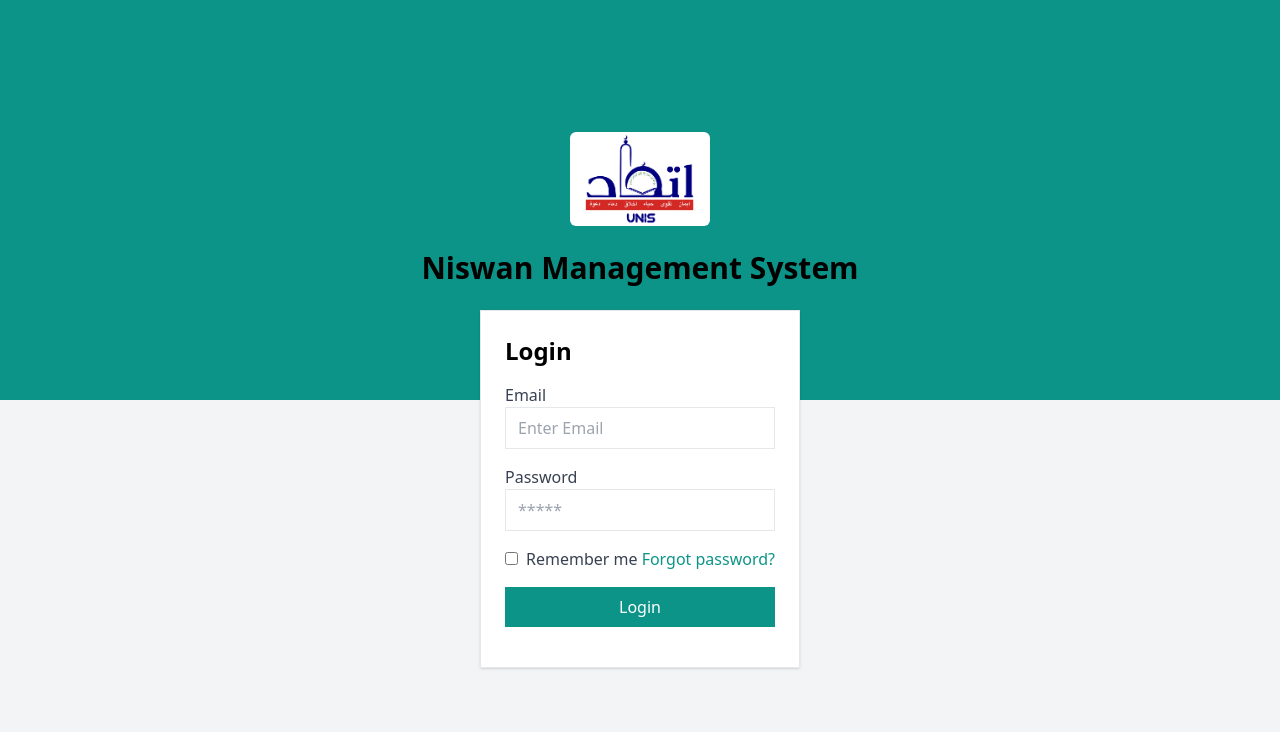
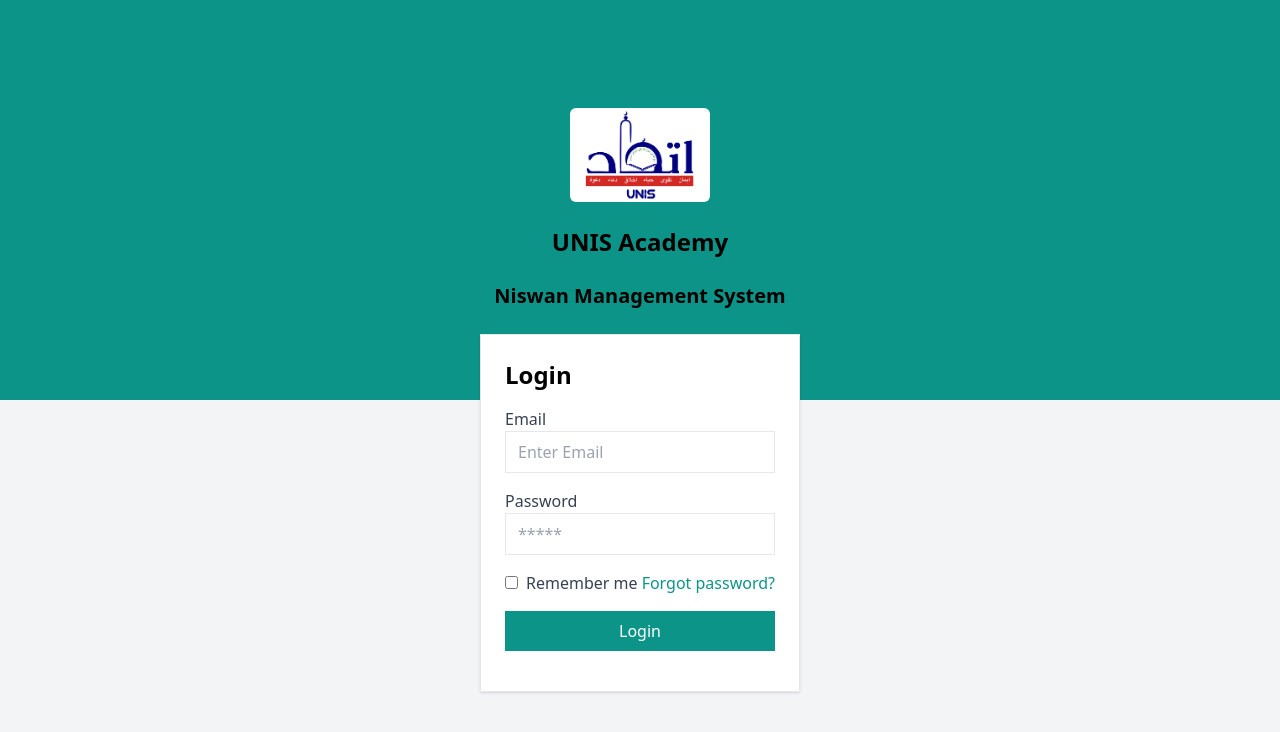
Before and after one commit to Shihab-md/unis-frontend, a React (Vite) app: page /login in a window 1280 px wide. Shown: the top 732 px of the page. Built offline with nearby package versions, Linux system fonts and the light colour scheme; a web font is replaced by a local one.

Commit message:
Update Login.jsx

```diff
--- a/src/pages/Login.jsx
+++ b/src/pages/Login.jsx
@@ -42,9 +42,12 @@
     bg-gradient-to-b from-teal-600 from-50% to-gray-100 to-50% space-y-6"
     >
       <img width={140} className='rounded-md' src="./Logo - UNIS.PNG" />
-      <h2 className="font-pacific font-bold text-3xl text-red">
+      <h2 className="font-pacific font-bold text-2xl text-red">
+        UNIS Academy
+      </h2>
+      <h4 className="font-pacific font-bold text-xl text-red">
         Niswan Management System
-      </h2>
+      </h4>
       <div className="border shadow p-6 w-80 bg-white">
         <h2 className="text-2xl font-bold mb-4">Login</h2>
         {error && <p className="text-red-500">{error}</p>}
```
